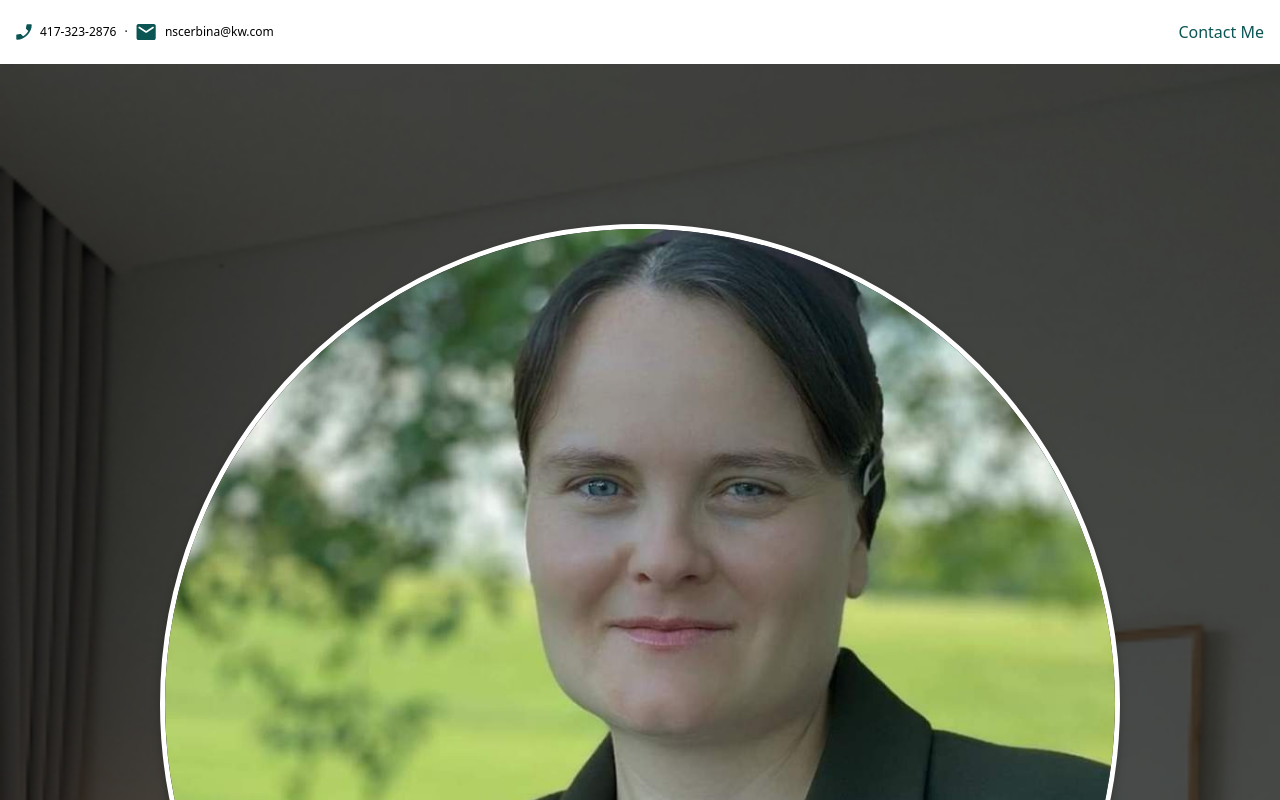
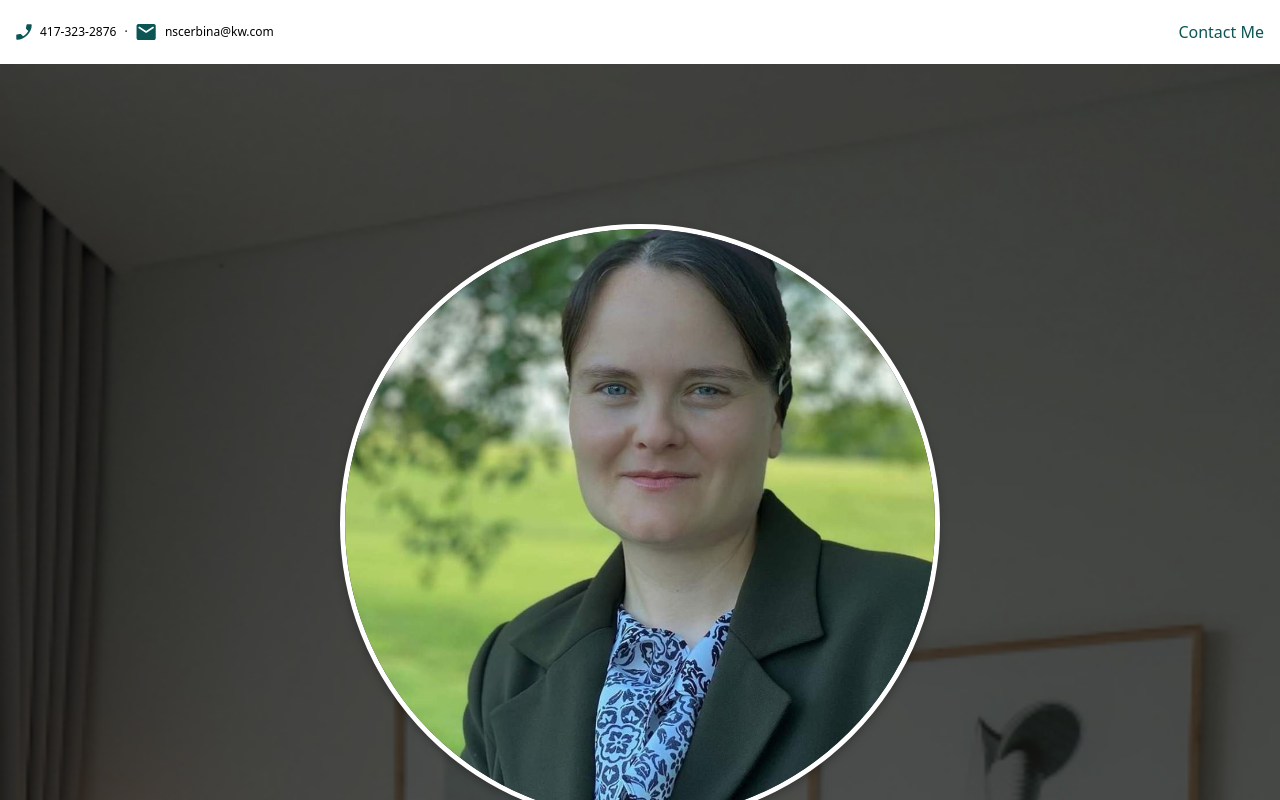
Before and after one commit to DanielaScerbina/NataliaScerbinaKW, a plain HTML site: page index.html in a window 1280 px wide. Shown: the top 800 px of the page. Drawn offline with nearby package versions, Linux system fonts and the light colour scheme.

Commit message:
adjusted profile pic

```diff
--- a/style.css
+++ b/style.css
@@ -123,8 +123,7 @@ p {
 }
 
 .mama-img {
-  min-width: 75%;
-  max-width: 100%;
+  max-width: 75vh;
   border-radius: 100%;
   filter: drop-shadow(0px 4px 4px rgba(0, 0, 0, 0.25));
   border: 5px solid white;
```
